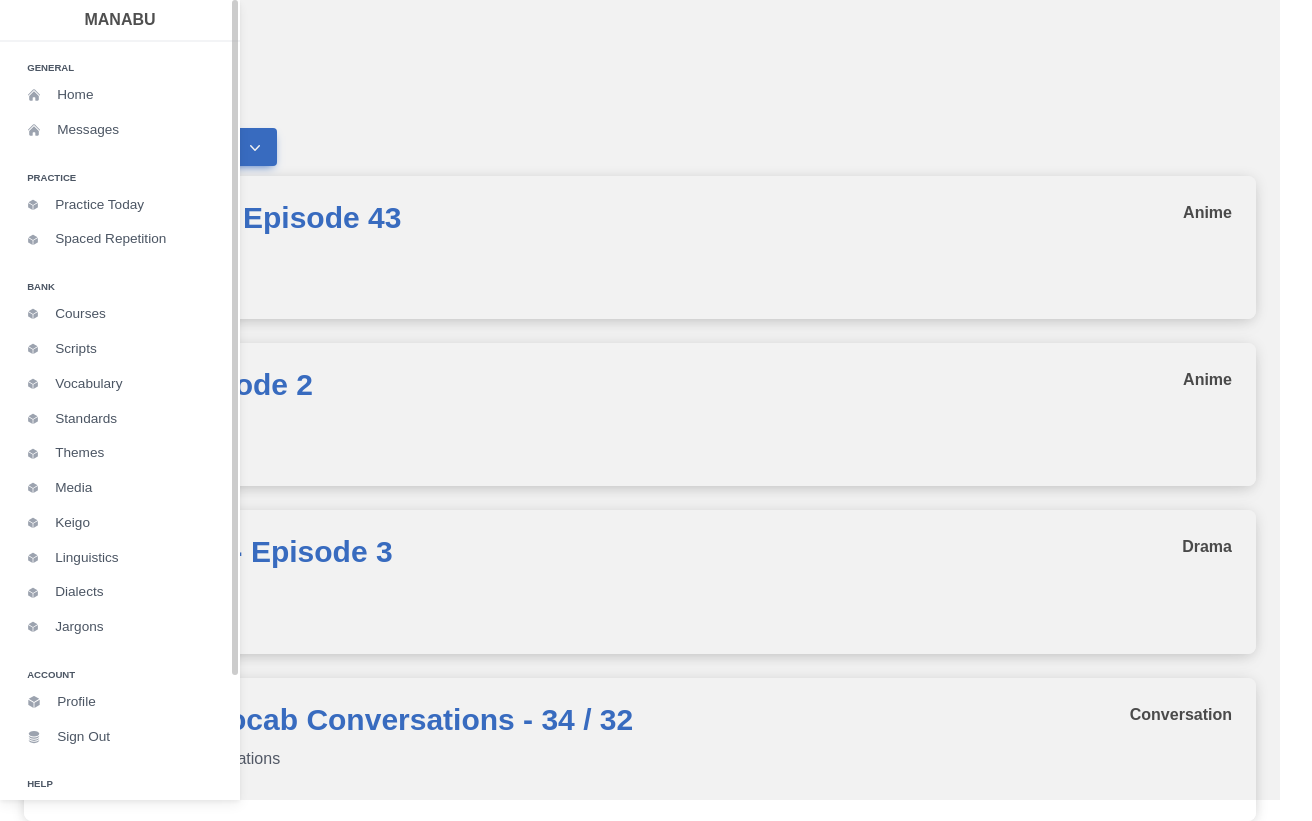
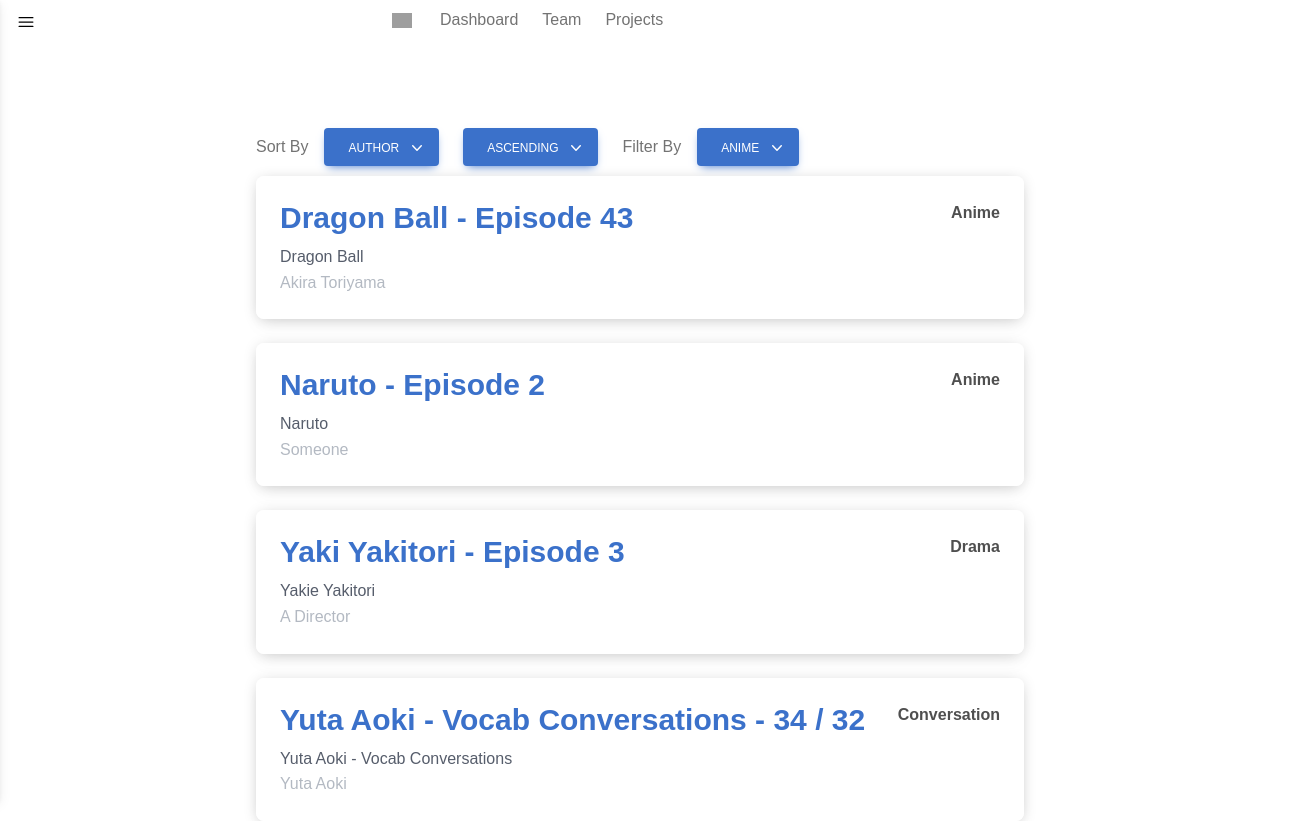
Before and after one commit to netspie/kitsune, a Next.js app in the folder src/manabu-next-js/: page /media in a window 1280 px wide. Shown: the whole page, 1312 px wide, since content can reach past the window. Built offline with nearby package versions, Linux system fonts and the light colour scheme; grey boxes are pictures that could not be loaded; a web font is replaced by a local one; what tw-elements would draw is missing.

Commit message:
Progress some ui

```diff
--- a/src/manabu-next-js/src/app/components/Card.tsx
+++ b/src/manabu-next-js/src/app/components/Card.tsx
@@ -20,7 +20,7 @@
         <div className="items-start w-full">
           <div className="flex items-start">
             <div className="w-full">
-              <div className="relative w-full items-start z-[1] block rounded-lg bg-[hsla(0,0%,100%,0.55)] px-6 py-6 shadow-[0_2px_15px_-3px_rgba(0,0,0,0.23),0_10px_20px_-2px_rgba(0,0,0,0.04)] backdrop-blur-[25px] dark:bg-[hsla(0,0%,5%,0.7)] dark:shadow-black/20 ">
+              <div className="relative w-full items-start z-[1] block rounded-lg bg-[hsla(0,0%,100%,0.55)] px-6 py-6 shadow-[0_2px_15px_-3px_rgba(0,0,0,0.23),0_10px_20px_-2px_rgba(0,0,0,0.04)] backdrop-blur-[25px] dark:bg-[hsla(0,0%,5%,0.7)] dark:shadow-black/20 hover:bg-gray-100 cursor-pointer">
                 <div className="flex ">
                   <h2 className="flex-grow mb-2 text-3xl font-bold text-primary dark:text-primary-400">
                     {props.name}
--- a/src/manabu-next-js/src/app/components/Dropdown.tsx
+++ b/src/manabu-next-js/src/app/components/Dropdown.tsx
@@ -2,14 +2,14 @@
 import React from "react";
 import { useState, useRef } from "react";
 
-type DropdownProps = {
+export type DropdownProps = {
   dropdownKey: string;
   selectedId: string;
   items: DropdownItem[];
   onItemClick?: (id: string) => void;
 };
 
-type DropdownItem =
+export type DropdownItem =
   | {
       id: string;
       name: string;
--- /dev/null
+++ b/src/manabu-next-js/src/app/components/DropdownLabeled.tsx
@@ -0,0 +1,32 @@
+import React from "react";
+import Dropdown from "./Dropdown";
+import { DropdownItem } from "./Dropdown";
+
+type DropdownLabeledProps = {
+  label?: string;
+  dropdownKey: string;
+  selectedId: string;
+  items: DropdownItem[];
+  onItemClick?: (id: string) => void;
+};
+
+function DropdownLabeled(props: DropdownLabeledProps) {
+  return (
+    <div className="flex gap-4 h-fit items-center">
+      {
+        props.label && props.label.length !== 0 &&
+        <label className="text-neutral-500 dark:text-neutral-400 justify-center h-fit">
+          {props.label}
+        </label>
+      }
+      <Dropdown
+        dropdownKey={props.dropdownKey}
+        selectedId={props.selectedId}
+        items={props.items}
+        onItemClick={props.onItemClick}
+      />
+    </div>
+  );
+}
+
+export default DropdownLabeled;
--- a/src/manabu-next-js/src/app/components/MainMenu.tsx
+++ b/src/manabu-next-js/src/app/components/MainMenu.tsx
@@ -1,8 +1,7 @@
-"use client"
+"use client";
 import { useEffect } from "react";
 
 export default function MainMenu() {
-
   useEffect(() => {
     const init = async () => {
       const { Sidenav, Ripple, initTE } = await import("tw-elements");
@@ -18,14 +17,16 @@
         id="sidenav-8"
         className="absolute left-0 top-0 z-[1035] h-full w-60 -translate-x-full overflow-hidden bg-white shadow-[0_4px_12px_0_rgba(0,0,0,0.07),_0_2px_4px_rgba(0,0,0,0.05)] data-[te-sidenav-hidden='false']:translate-x-0 dark:bg-zinc-800"
         data-te-sidenav-init=""
-            data-te-sidenav-hidden="false"
+        data-te-sidenav-hidden="true"
         data-te-sidenav-position="absolute"
-            data-te-sidenav-accordion="true">
+        data-te-sidenav-accordion="true"
+      >
         <a
           className="mb-3 flex items-center justify-center border-b-2 border-solid border-gray-100 py-2 outline-none"
           href="#!"
           data-te-ripple-init=""
-                data-te-ripple-color="primary">
+          data-te-ripple-color="primary"
+        >
           <span className="uppercase font-bold">Manabu</span>
         </a>
         <ul
@@ -57,7 +58,8 @@
           <li className="relative">
             <a
               className="flex cursor-pointer items-center truncate rounded-[5px] px-6 py-[0.45rem] text-[0.85rem] text-gray-600 outline-none transition duration-300 ease-linear hover:bg-slate-50 hover:text-inherit hover:outline-none focus:bg-slate-50 focus:text-inherit focus:outline-none active:bg-slate-50 active:text-inherit active:outline-none data-[te-sidenav-state-active]:text-inherit data-[te-sidenav-state-focus]:outline-none motion-reduce:transition-none dark:text-gray-300 dark:hover:bg-white/10 dark:focus:bg-white/10 dark:active:bg-white/10"
-                data-te-sidenav-link-ref="">
+              data-te-sidenav-link-ref=""
+            >
               <span className="mr-4 [&>svg]:h-3.5 [&>svg]:w-3.5 [&>svg]:text-gray-400 dark:[&>svg]:text-gray-300">
                 <svg
                   xmlns="http://www.w3.org/2000/svg"
@@ -196,7 +198,8 @@
                   xmlns="http://www.w3.org/2000/svg"
                   viewBox="0 0 24 24"
                   fill="currentColor"
-                        className="h-3.5 w-3.5">
+                  className="h-3.5 w-3.5"
+                >
                   <path d="M12.378 1.602a.75.75 0 00-.756 0L3 6.632l9 5.25 9-5.25-8.622-5.03zM21.75 7.93l-9 5.25v9l8.628-5.032a.75.75 0 00.372-.648V7.93zM11.25 22.18v-9l-9-5.25v8.57a.75.75 0 00.372.648l8.628 5.033z" />
                 </svg>
               </span>
@@ -206,7 +209,8 @@
           <li className="relative">
             <a
               className="flex cursor-pointer items-center truncate rounded-[5px] px-6 py-[0.45rem] text-[0.85rem] text-gray-600 outline-none transition duration-300 ease-linear hover:bg-slate-50 hover:text-inherit hover:outline-none focus:bg-slate-50 focus:text-inherit focus:outline-none active:bg-slate-50 active:text-inherit active:outline-none data-[te-sidenav-state-active]:text-inherit data-[te-sidenav-state-focus]:outline-none motion-reduce:transition-none dark:text-gray-300 dark:hover:bg-white/10 dark:focus:bg-white/10 dark:active:bg-white/10"
-                data-te-sidenav-link-ref=""
+              data-te-sidenav-link-ref="media"
+              href="media"
             >
               <span className="mr-4 [&>svg]:h-3 [&>svg]:w-3 [&>svg]:text-gray-400 dark:[&>svg]:text-gray-300">
                 <svg
@@ -341,13 +345,15 @@
             </span>
             <a
               className="flex cursor-pointer items-center truncate rounded-[5px] px-6 py-[0.45rem] text-[0.85rem] text-gray-600 outline-none transition duration-300 ease-linear hover:bg-slate-50 hover:text-inherit hover:outline-none focus:bg-slate-50 focus:text-inherit focus:outline-none active:bg-slate-50 active:text-inherit active:outline-none data-[te-sidenav-state-active]:text-inherit data-[te-sidenav-state-focus]:outline-none motion-reduce:transition-none dark:text-gray-300 dark:hover:bg-white/10 dark:focus:bg-white/10 dark:active:bg-white/10"
-                data-te-sidenav-link-ref="">
+              data-te-sidenav-link-ref=""
+            >
               <span className="mr-4 [&>svg]:h-3.5 [&>svg]:w-3.5 [&>svg]:text-gray-400 dark:[&>svg]:text-gray-300">
                 <svg
                   xmlns="http://www.w3.org/2000/svg"
                   viewBox="0 0 24 24"
                   fill="currentColor"
-                    className="h-3.5 w-3.5">
+                  className="h-3.5 w-3.5"
+                >
                   <path d="M12.378 1.602a.75.75 0 00-.756 0L3 6.632l9 5.25 9-5.25-8.622-5.03zM21.75 7.93l-9 5.25v9l8.628-5.032a.75.75 0 00.372-.648V7.93zM11.25 22.18v-9l-9-5.25v8.57a.75.75 0 00.372.648l8.628 5.033z" />
                 </svg>
               </span>
@@ -357,13 +363,15 @@
           <li className="relative">
             <a
               className="flex cursor-pointer items-center truncate rounded-[5px] px-6 py-[0.45rem] text-[0.85rem] text-gray-600 outline-none transition duration-300 ease-linear hover:bg-slate-50 hover:text-inherit hover:outline-none focus:bg-slate-50 focus:text-inherit focus:outline-none active:bg-slate-50 active:text-inherit active:outline-none data-[te-sidenav-state-active]:text-inherit data-[te-sidenav-state-focus]:outline-none motion-reduce:transition-none dark:text-gray-300 dark:hover:bg-white/10 dark:focus:bg-white/10 dark:active:bg-white/10"
-                data-te-sidenav-link-ref="">
+              data-te-sidenav-link-ref=""
+            >
               <span className="mr-4 [&>svg]:h-3.5 [&>svg]:w-3.5 [&>svg]:text-gray-400 dark:[&>svg]:text-gray-300">
                 <svg
                   xmlns="http://www.w3.org/2000/svg"
                   viewBox="0 0 24 24"
                   fill="currentColor"
-                    className="h-3.5 w-3.5">
+                  className="h-3.5 w-3.5"
+                >
                   <path d="M12.378 1.602a.75.75 0 00-.756 0L3 6.632l9 5.25 9-5.25-8.622-5.03zM21.75 7.93l-9 5.25v9l8.628-5.032a.75.75 0 00.372-.648V7.93zM11.25 22.18v-9l-9-5.25v8.57a.75.75 0 00.372.648l8.628 5.033z" />
                 </svg>
               </span>
@@ -373,13 +381,15 @@
           <li className="relative">
             <a
               className="flex cursor-pointer items-center truncate rounded-[5px] px-6 py-[0.45rem] text-[0.85rem] text-gray-600 outline-none transition duration-300 ease-linear hover:bg-slate-50 hover:text-inherit hover:outline-none focus:bg-slate-50 focus:text-inherit focus:outline-none active:bg-slate-50 active:text-inherit active:outline-none data-[te-sidenav-state-active]:text-inherit data-[te-sidenav-state-focus]:outline-none motion-reduce:transition-none dark:text-gray-300 dark:hover:bg-white/10 dark:focus:bg-white/10 dark:active:bg-white/10"
-                data-te-sidenav-link-ref="">
+              data-te-sidenav-link-ref=""
+            >
               <span className="mr-4 [&>svg]:h-3.5 [&>svg]:w-3.5 [&>svg]:text-gray-400 dark:[&>svg]:text-gray-300">
                 <svg
                   xmlns="http://www.w3.org/2000/svg"
                   viewBox="0 0 24 24"
                   fill="currentColor"
-                    className="h-3.5 w-3.5">
+                  className="h-3.5 w-3.5"
+                >
                   <path d="M12.378 1.602a.75.75 0 00-.756 0L3 6.632l9 5.25 9-5.25-8.622-5.03zM21.75 7.93l-9 5.25v9l8.628-5.032a.75.75 0 00.372-.648V7.93zM11.25 22.18v-9l-9-5.25v8.57a.75.75 0 00.372.648l8.628 5.033z" />
                 </svg>
               </span>
@@ -396,7 +406,8 @@
         data-te-target="#sidenav-8"
         aria-controls="#sidenav-8"
         aria-haspopup="true"
-            style={{ left: "0.5rem" }}>
+        style={{ left: "0.5rem" }}
+      >
         <span className="block [&>svg]:h-5 [&>svg]:w-5 [&>svg]:text-white">
           <svg
             xmlns="http://www.w3.org/2000/svg"
@@ -414,6 +425,5 @@
       </button>
       {/* Toggler */}
     </>
-
   );
 }
--- a/src/manabu-next-js/src/app/components/Navbar.tsx
+++ b/src/manabu-next-js/src/app/components/Navbar.tsx
@@ -11,89 +11,92 @@
   }, []);
 
   return (
-    <nav className="relative flex w-full flex-wrap items-center justify-between bg-[#FBFBFB] py-2 text-neutral-500  hover:text-neutral-700 focus:text-neutral-700 dark:bg-neutral-600 lg:py-4">
-      <div className="flex w-full flex-wrap items-center justify-between px-3">
-        {/* Left elements */}
-        <div className="flex">
-          <form className="hidden md:flex">
-            <input
-              type="search"
-              className="relative m-0 block w-[250px] min-w-0 flex-auto rounded border border-solid border-neutral-300 bg-transparent bg-clip-padding px-3 text-base font-normal leading-[1.6] text-neutral-700 outline-none motion-reduce:transition-none transition duration-200 ease-in-out focus:z-[3] focus:border-primary focus:text-neutral-700 focus:shadow-[inset_0_0_0_1px_rgb(59,113,202)] focus:outline-none dark:border-neutral-500 dark:text-neutral-200 dark:placeholder:text-neutral-200 dark:focus:border-primary"
-              placeholder="Search"
-              aria-label="Search"
-              aria-describedby="button-addon2"
-            />
-            {/*Search icon*/}
-            <span
-              className="input-group-text flex items-center whitespace-nowrap rounded px-3 text-center text-base font-normal text-neutral-700 dark:text-neutral-200"
-              id="basic-addon2"
+    <nav
+      className="flex-no-wrap fixed top-0 flex w-full items-center justify-between bg-[#FBFBFB] shadow-md shadow-black/5 dark:bg-neutral-600 dark:shadow-black/10 lg:flex-wrap lg:justify-start lg:px-96 h-10 sm:invisible max-sm:invisible"
+      data-te-navbar-ref=""
     >
+      <div className="flex w-full flex-wrap items-center justify-between">
+        {/* Hamburger button for mobile view */}
+        <button
+          className="absolute right-8 border-0 bg-transparent px-2 text-neutral-500 hover:no-underline hover:shadow-none focus:no-underline focus:shadow-none focus:outline-none focus:ring-0 dark:text-neutral-200 lg:hidden"
+          type="button"
+          data-te-collapse-init=""
+          data-te-target="#navbarSupportedContent1"
+          aria-controls="navbarSupportedContent1"
+          aria-expanded="false"
+          aria-label="Toggle navigation"
+        >
+          {/* Hamburger icon */}
+          <span className="[&>svg]:w-7">
             <svg
               xmlns="http://www.w3.org/2000/svg"
-                viewBox="0 0 20 20"
+              viewBox="0 0 24 24"
               fill="currentColor"
-                className="h-5 w-5"
+              className="h-7 w-7"
             >
               <path
                 fillRule="evenodd"
-                  d="M9 3.5a5.5 5.5 0 100 11 5.5 5.5 0 000-11zM2 9a7 7 0 1112.452 4.391l3.328 3.329a.75.75 0 11-1.06 1.06l-3.329-3.328A7 7 0 012 9z"
+                d="M3 6.75A.75.75 0 013.75 6h16.5a.75.75 0 010 1.5H3.75A.75.75 0 013 6.75zM3 12a.75.75 0 01.75-.75h16.5a.75.75 0 010 1.5H3.75A.75.75 0 013 12zm0 5.25a.75.75 0 01.75-.75h16.5a.75.75 0 010 1.5H3.75a.75.75 0 01-.75-.75z"
                 clipRule="evenodd"
               />
             </svg>
           </span>
-          </form>
-        </div>
-        {/* Left elements */}
-        {/* Right elements */}
+        </button>
+        {/* Collapsible navigation container */}
+        <div
+          className="!visible hidden flex-grow basis-[100%] items-center lg:!flex lg:basis-auto"
+          id="navbarSupportedContent1"
+          data-te-collapse-item=""
+        >
+          {/* Logo */}
+          <a
+            className="mb-4 ml-2 mr-5 mt-3 flex items-center text-neutral-900 hover:text-neutral-900 focus:text-neutral-900 dark:text-neutral-200 dark:hover:text-neutral-400 dark:focus:text-neutral-400 lg:mb-0 lg:mt-0"
+            href="#"
+          >
+            <img
+              src="https://tecdn.b-cdn.net/img/logo/te-transparent-noshadows.webp"
+              style={{ height: 15 }}
+              alt="TE Logo"
+              loading="lazy"
+            />
+          </a>
+          {/* Left navigation links */}
           <ul
-          className="list-style-none ml-auto flex flex-row pl-0 md:pl-4 justify-center"
-          data-te-navbar-nav-ref="">
-          <li
-            className="flex flex-col justify-center px-2"
-            data-te-nav-item-ref=""
+            className="list-style-none mr-auto flex flex-col pl-0 lg:flex-row"
+            data-te-navbar-nav-ref=""
           >
+            <li className="mb-4 lg:mb-0 lg:pr-2" data-te-nav-item-ref="">
+              {/* Dashboard link */}
               <a
-              href="#!"
-              className="text-neutral-800 transition duration-150 ease-in-out hover:text-neutral-800 focus:text-neutral-800 active:text-neutral-900 dark:text-neutral-900 dark:hover:text-neutral-900 dark:focus:text-neutral-900 dark:active:text-neutral-900"
+                className="text-neutral-500 transition duration-200 hover:text-neutral-700 hover:ease-in-out focus:text-neutral-700 disabled:text-black/30 motion-reduce:transition-none dark:text-neutral-200 dark:hover:text-neutral-300 dark:focus:text-neutral-300 lg:px-2 [&.active]:text-black/90 dark:[&.active]:text-zinc-400"
+                href="#"
+                data-te-nav-link-ref=""
               >
-              Dark link
+                Dashboard
               </a>
             </li>
-          <li
-            className="flex flex-col justify-center px-2"
-            data-te-nav-item-ref=""
+            {/* Team link */}
+            <li className="mb-4 lg:mb-0 lg:pr-2" data-te-nav-item-ref="">
+              <a
+                className="text-neutral-500 transition duration-200 hover:text-neutral-700 hover:ease-in-out focus:text-neutral-700 disabled:text-black/30 motion-reduce:transition-none dark:text-neutral-200 dark:hover:text-neutral-300 dark:focus:text-neutral-300 lg:px-2 [&.active]:text-black/90 dark:[&.active]:text-neutral-400"
+                href="#"
+                data-te-nav-link-ref=""
               >
-            <a
-              href="#!"
-              className="text-neutral-800 transition duration-150 ease-in-out hover:text-neutral-800 focus:text-neutral-800 active:text-neutral-900 dark:text-neutral-900 dark:hover:text-neutral-900 dark:focus:text-neutral-900 dark:active:text-neutral-900"
-            >
-              Dark link
+                Team
               </a>
             </li>
-          <li
-            className="flex flex-col justify-center px-2"
-            data-te-nav-item-ref=""
+            {/* Projects link */}
+            <li className="mb-4 lg:mb-0 lg:pr-2" data-te-nav-item-ref="">
+              <a
+                className="text-neutral-500 transition duration-200 hover:text-neutral-700 hover:ease-in-out focus:text-neutral-700 disabled:text-black/30 motion-reduce:transition-none dark:text-neutral-200 dark:hover:text-neutral-300 dark:focus:text-neutral-300 lg:px-2 [&.active]:text-black/90 dark:[&.active]:text-neutral-400"
+                href="#"
+                data-te-nav-link-ref=""
               >
-            <a
-              href="#!"
-              className="text-neutral-800 transition duration-150 ease-in-out hover:text-neutral-800 focus:text-neutral-800 active:text-neutral-900 dark:text-neutral-900 dark:hover:text-neutral-900 dark:focus:text-neutral-900 dark:active:text-neutral-900"
-            >
-              Dark link
-            </a>
-          </li>
-          <li
-            className="flex flex-col justify-center px-2"
-            data-te-nav-item-ref=""
-          >
-            <a
-              href="#!"
-              className="text-neutral-800 transition duration-150 ease-in-out hover:text-neutral-800 focus:text-neutral-800 active:text-neutral-900 dark:text-neutral-900 dark:hover:text-neutral-900 dark:focus:text-neutral-900 dark:active:text-neutral-900"
-            >
-              Dark link
+                Projects
               </a>
             </li>
           </ul>
-        {/* Right elements */}
+        </div>
       </div>
     </nav>
   );
--- a/src/manabu-next-js/src/app/components/index.tsx
+++ b/src/manabu-next-js/src/app/components/index.tsx
@@ -5,6 +5,8 @@
 import Navbar from './Navbar'
 import Card from './Card'
 import Dropdown from './Dropdown'
+import DropdownLabeled from './DropdownLabeled'
+import Breadcrumbs from './Breadcrumbs'
 
 export {
     Hero,
@@ -13,5 +15,7 @@
     Grid,
     Navbar,
     Card,
-    Dropdown
+    Dropdown,
+    DropdownLabeled,
+    Breadcrumbs
 }
--- a/src/manabu-next-js/src/app/layout.tsx
+++ b/src/manabu-next-js/src/app/layout.tsx
@@ -18,8 +18,8 @@
 }) {
   return (
     <html lang="en">
-      <body className={`${roboto.className} body-font font-poppins px-6`}>
-        <header className="relative w-full">{/* <Navbar /> */}</header>
+      <body className={`${roboto.className} body-font font-poppins`}>
+        <header className="relative w-full"><Navbar /></header>
         <MainMenu />
         {children}
       </body>
--- a/src/manabu-next-js/src/app/media/page.tsx
+++ b/src/manabu-next-js/src/app/media/page.tsx
@@ -1,22 +1,32 @@
 'use client';
-import { Card, Dropdown } from "../components";
+import { Card, DropdownLabeled } from "../components";
 import React from "react";
 
 function MediaX() {
   return (
-    <div className="mt-32">
-      <div className="flex gap-4 h-12 lg:-mr-14 md:px-0">
-        <Dropdown
+    <div className="mt-32 xl:mx-64">
+      <div className="flex gap-6 h-12 lg:-mr-14 md:px-0">
+        <DropdownLabeled
+          label="Sort By"
           dropdownKey="1"
+          selectedId="Author"
+          items={["Creation", "Author", "Item Name"]}
+          onItemClick={selected => {console.log(selected)}}
+        />
+        <DropdownLabeled
+          label=""
+          dropdownKey="2"
           selectedId="Ascending"
           items={["Ascending", "Descending"]}
           onItemClick={selected => {console.log(selected)}}
         />
-        <Dropdown
-          dropdownKey="2"
+        <DropdownLabeled
+          label="Filter By"
+          dropdownKey="3"
           selectedId="Anime"
           onItemClick={selected => {console.log(selected)}}
           items={[
+            "None",
             "Anime",
             "Drama",
             "TV Show",
--- a/src/manabu-next-js/tailwind.config.js
+++ b/src/manabu-next-js/tailwind.config.js
@@ -8,7 +8,12 @@
     "./src/**/*.{js,ts,jsx,tsx,mdx}",
   ],
   mode: "jit",
-  plugins: [],
+  variants: {
+    extend: {
+        display: ["group-hover"],
+        visibility: ["group-hover"]
+    },
+  },
   theme: {
     extend: {},
   },
```
Also changed, not shown: src/manabu-next-js/src/app/components/Breadcrumbs.tsx (added, +34 -0 lines), src/manabu-next-js/src/app/media/conversations/[id]/page.tsx (added, +99 -0 lines), 1 other file (tests, documents, lock files or other folders). Lines whose indentation alone changed are shown as unchanged.
